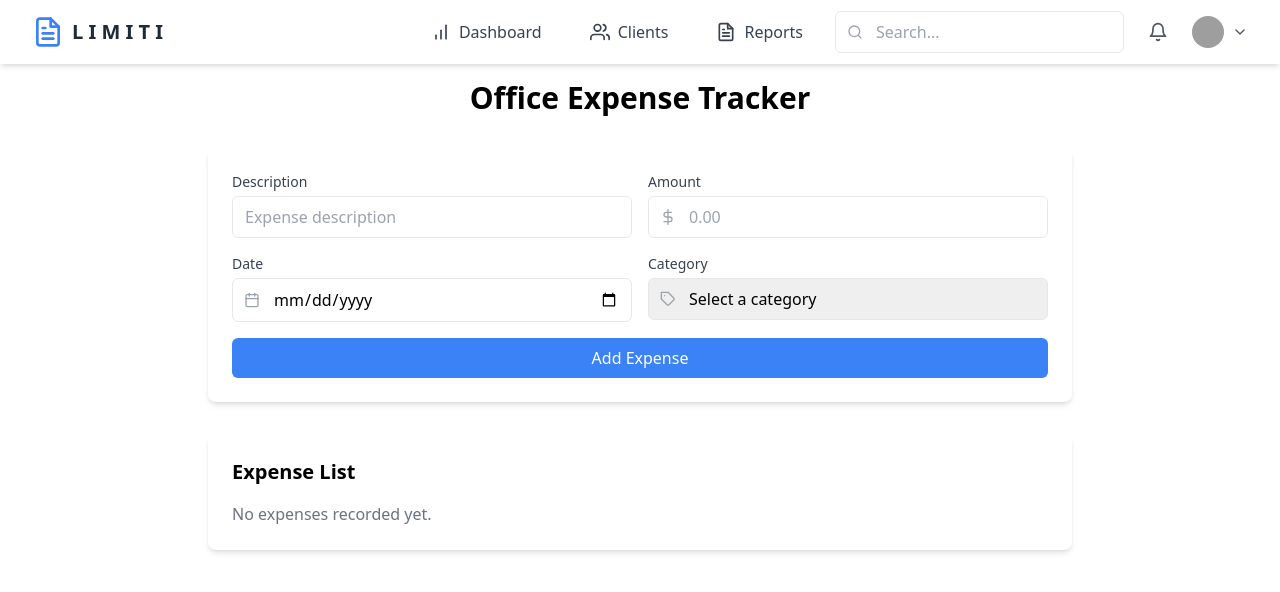
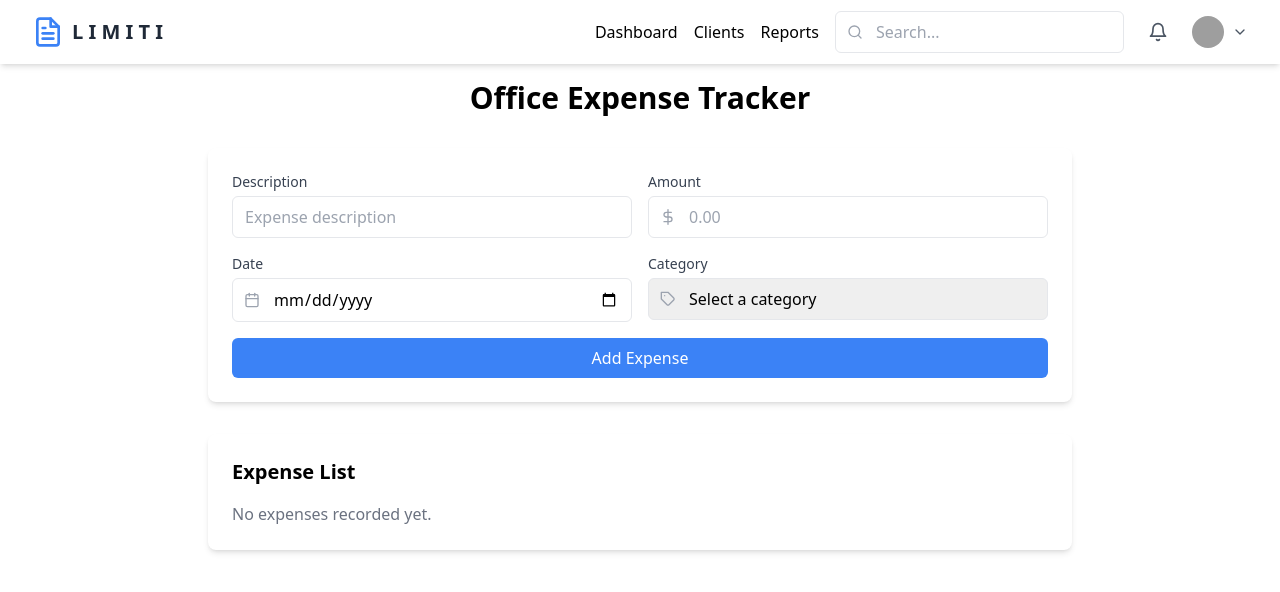
Before and after one commit to markopersonally/accounting-office, a React (Vite) app: page / in a window 1280 px wide. Shown: the top 592 px of the page. Built offline with nearby package versions, Linux system fonts and the light colour scheme; grey boxes are pictures that could not be loaded.

Commit message:
feature/router

```diff
--- a/package.json
+++ b/package.json
@@ -12,7 +12,8 @@
   "dependencies": {
     "react": "^18.3.1",
     "react-dom": "^18.3.1",
-    "react-icons": "^5.3.0"
+    "react-icons": "^5.3.0",
+    "react-router-dom": "^6.28.0"
   },
   "devDependencies": {
     "@eslint/js": "^9.13.0",
--- a/src/App.jsx
+++ b/src/App.jsx
@@ -1,12 +1,15 @@
 import ExpenseTracker from "./components/ExpenseTracker";
 import Navigation from "./components/Navigation";
+import { BrowserRouter as Router, Routes, Route } from "react-router-dom";
 
 function App() {
   return (
-    <>
+    <Router>
       <Navigation />
-      <ExpenseTracker />
-    </>
+      <Routes>
+        <Route path="/" element={<ExpenseTracker />} />
+      </Routes>
+    </Router>
   );
 }
 
--- a/src/components/Navigation.jsx
+++ b/src/components/Navigation.jsx
@@ -1,4 +1,5 @@
 import React, { useState } from "react";
+import { Link } from "react-router-dom";
 import {
   FiFileText,
   FiBarChart,
@@ -38,15 +39,15 @@ export default function Navigation() {
           </div>
 
           <div className="hidden md:flex items-center space-x-4">
-            <NavLink href="/dashboard" icon={FiBarChart}>
+            <Link href="/dashboard" icon={FiBarChart}>
               Dashboard
-            </NavLink>
-            <NavLink href="/clients" icon={FiUsers}>
+            </Link>
+            <Link href="/clients" icon={FiUsers}>
               Clients
-            </NavLink>
-            <NavLink href="/reports" icon={FiFileText}>
+            </Link>
+            <Link href="/reports" icon={FiFileText}>
               Reports
-            </NavLink>
+            </Link>
 
             <div className="relative">
               <input
```
Also changed, not shown: 1 other file (tests, documents, lock files or other folders).
